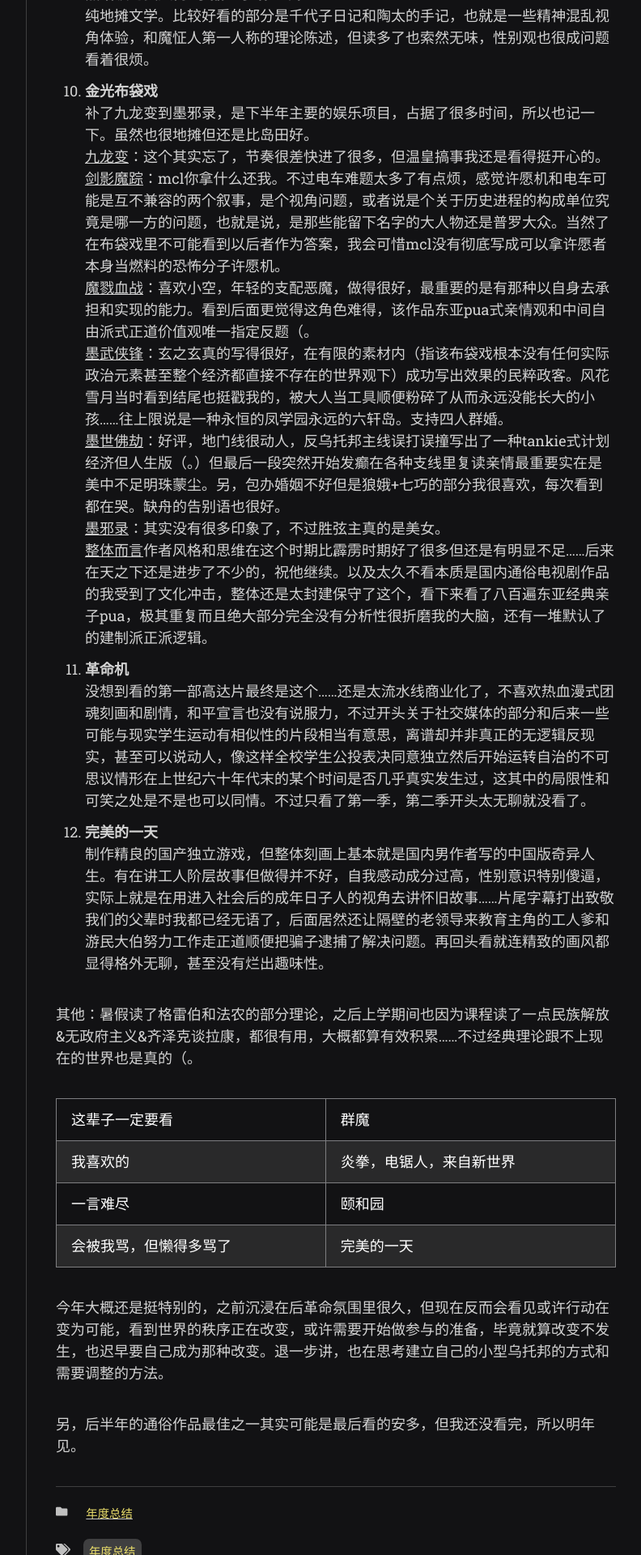
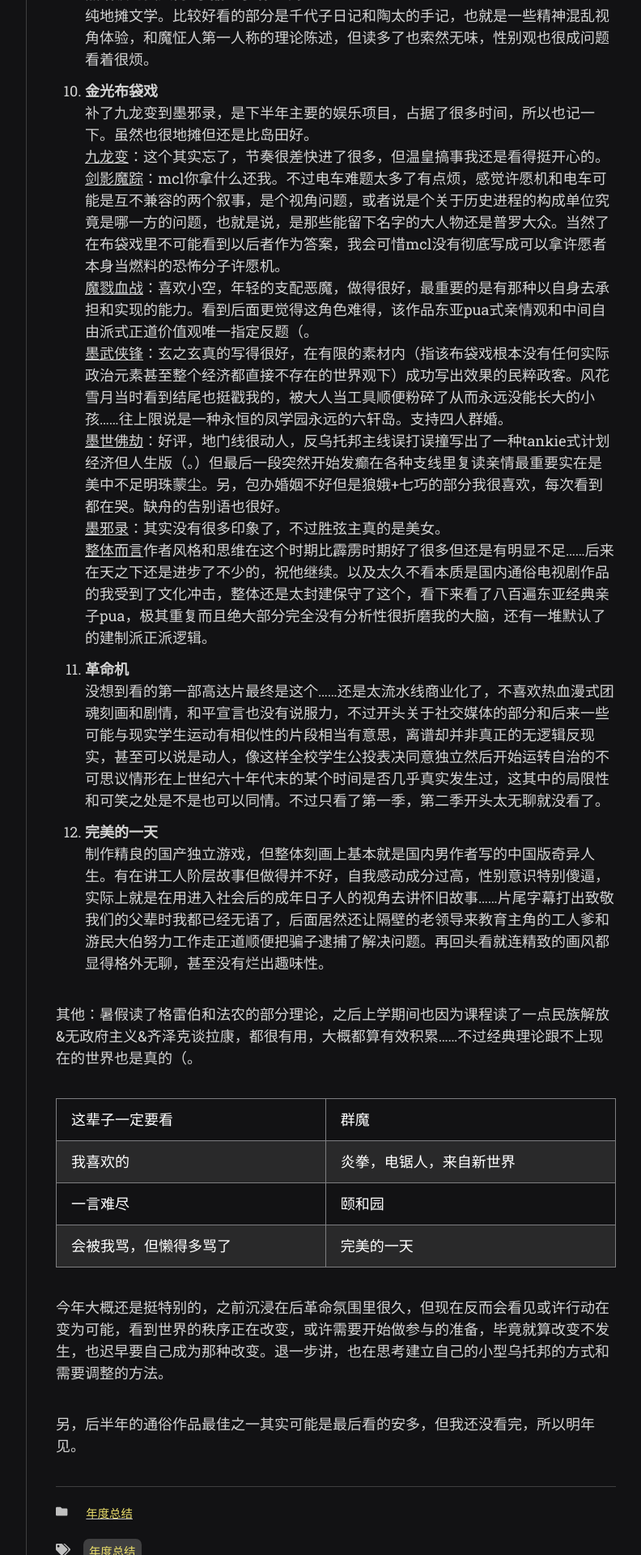
Before and after one commit to scatterdclouds/scatterdclouds.github.io, a Jekyll site: the page built from _posts/2022-12-31-bytheendof2022.md, in a window 1280 px wide. Shown: the part 1685-3605 px from the top of the page at 81% size, without its empty margins (357-1149 px from the left). Built offline with Jekyll 4.4.1, drawn with Linux system fonts in a browser that asks for light colours; nearby versions of some CDN libraries; some web fonts are replaced; comment, search, counter and statistics services are not loaded.

Commit message:
Update 2022-12-31-bytheendof2022.md

```diff
--- a/_posts/2022-12-31-bytheendof2022.md
+++ b/_posts/2022-12-31-bytheendof2022.md
@@ -30,7 +30,7 @@ comments: true
 
 22. **金光布袋戏** <br/> 补了九龙变到墨邪录，是下半年主要的娱乐项目，占据了很多时间，所以也记一下。虽然也很地摊但还是比岛田好。 <br/> <u>九龙变</u>：这个其实忘了，节奏很差快进了很多，但温皇搞事我还是看得挺开心的。 <br/> <u>剑影魔踪</u>：mcl你拿什么还我。不过电车难题太多了有点烦，感觉许愿机和电车可能是互不兼容的两个叙事，是个视角问题，或者说是个关于历史进程的构成单位究竟是哪一方的问题，也就是说，是那些能留下名字的大人物还是普罗大众。当然了在布袋戏里不可能看到以后者作为答案，我会可惜mcl没有彻底写成可以拿许愿者本身当燃料的恐怖分子许愿机。 <br/> <u>魔戮血战</u>：喜欢小空，年轻的支配恶魔，做得很好，最重要的是有那种以自身去承担和实现的能力。看到后面更觉得这角色难得，该作品东亚pua式亲情观和中间自由派式正道价值观唯一指定反题（。 <br/> <u>墨武侠锋</u>：玄之玄真的写得很好，在有限的素材内（指该布袋戏根本没有任何实际政治元素甚至整个经济都直接不存在的世界观下）成功写出效果的民粹政客。风花雪月当时看到结尾也挺戳我的，被大人当工具顺便粉碎了从而永远没能长大的小孩……往上限说是一种永恒的凤学园永远的六轩岛。支持四人群婚。 <br/> <u>墨世佛劫</u>：好评，地门线很动人，反乌托邦主线误打误撞写出了一种tankie式计划经济但人生版（。）但最后一段突然开始发癫在各种支线里复读亲情最重要实在是美中不足明珠蒙尘。另，包办婚姻不好但是狼娥+七巧的部分我很喜欢，每次看到都在哭。缺舟的告别语也很好。 <br/> <u>墨邪录</u>：其实没有很多印象了，不过胜弦主真的是美女。 <br/> <u>整体而言</u>作者风格和思维在这个时期比霹雳时期好了很多但还是有明显不足……后来在天之下还是进步了不少的，祝他继续。以及太久不看本质是国内通俗电视剧作品的我受到了文化冲击，整体还是太封建保守了这个，看下来看了八百遍东亚经典亲子pua，极其重复而且绝大部分完全没有分析性很折磨我的大脑，还有一堆默认了的建制派正派逻辑。
 
-23. **革命机** <br/> 没想到看的第一部高达片最终是这个……还是太流水线商业化了，不喜欢热血漫式团魂刻画和剧情，和平宣言也没有说服力，不过开头关于社交媒体的部分和后来一些可能与现实学生运动有相似性的片段相当有意思，离谱却并非真正的无逻辑反现实，甚至可以说动人，像这样全校学生公投表决同意独立然后开始运转自治的不可思议情形在上世纪六十年代末的某个时间是否几乎真实发生过，这其中的局限性和可笑之处是不是也可以同情。不过只看了第一季，第二季开头太无聊就没看了。
+23. **革命机** <br/> 没想到看的第一部高达片最终是这个……还是太流水线商业化了，不喜欢热血漫式团魂刻画和剧情，和平宣言也没有说服力，不过开头关于社交媒体的部分和后来一些可能与现实学生运动有相似性的片段相当有意思，离谱却并非真正的无逻辑反现实，甚至可以说是动人，像这样全校学生公投表决同意独立然后开始运转自治的不可思议情形在上世纪六十年代末的某个时间是否几乎真实发生过，这其中的局限性和可笑之处是不是也可以同情。不过只看了第一季，第二季开头太无聊就没看了。
 
 24. **完美的一天** <br/> 制作精良的国产独立游戏，但整体刻画上基本就是国内男作者写的中国版奇异人生。有在讲工人阶层故事但做得并不好，自我感动成分过高，性别意识特别傻逼，实际上就是在用进入社会后的成年日子人的视角去讲怀旧故事……片尾字幕打出致敬我们的父辈时我都已经无语了，后面居然还让隔壁的老领导来教育主角的工人爹和游民大伯努力工作走正道顺便把骗子逮捕了解决问题。再回头看就连精致的画风都显得格外无聊，甚至没有烂出趣味性。
 
```
